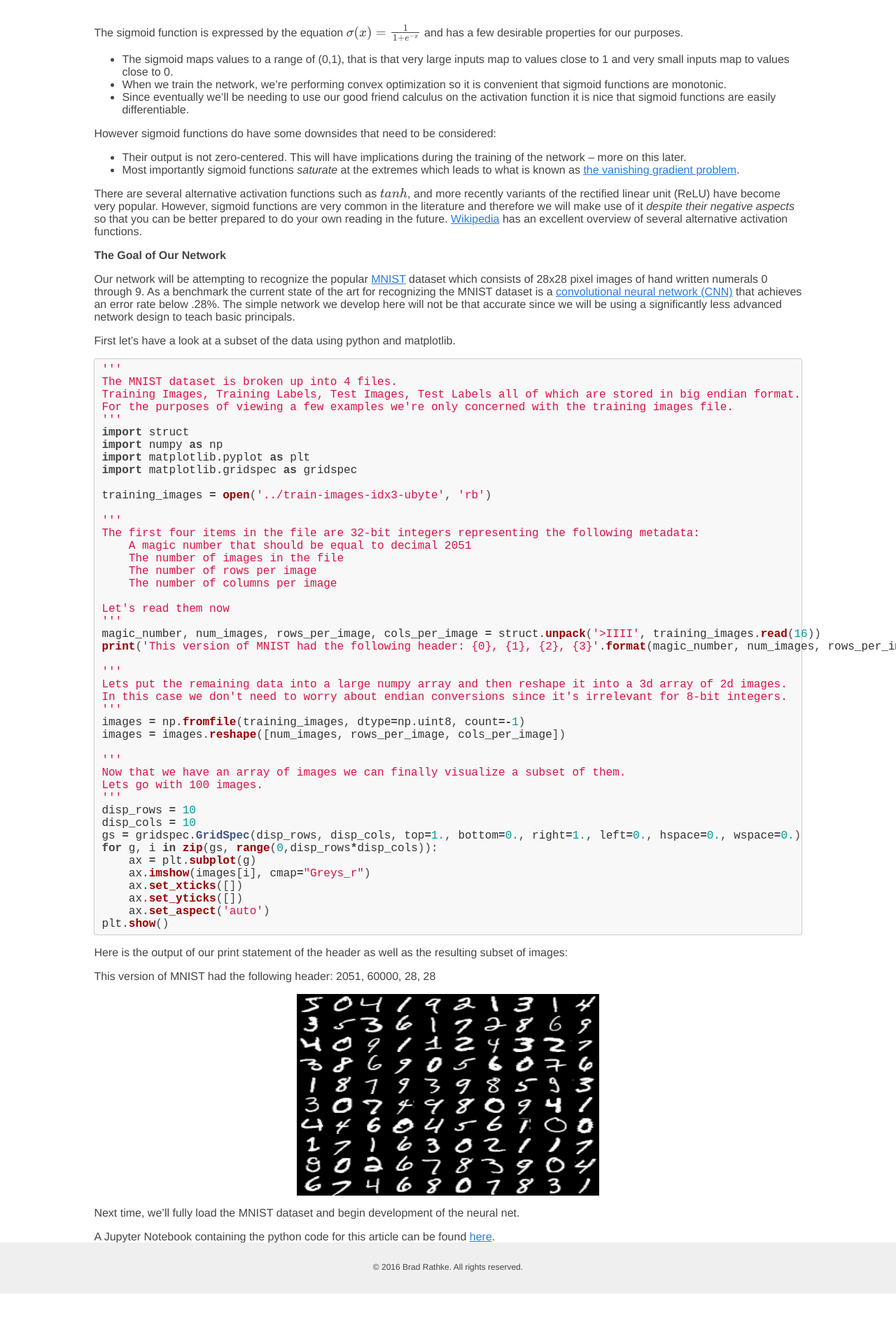
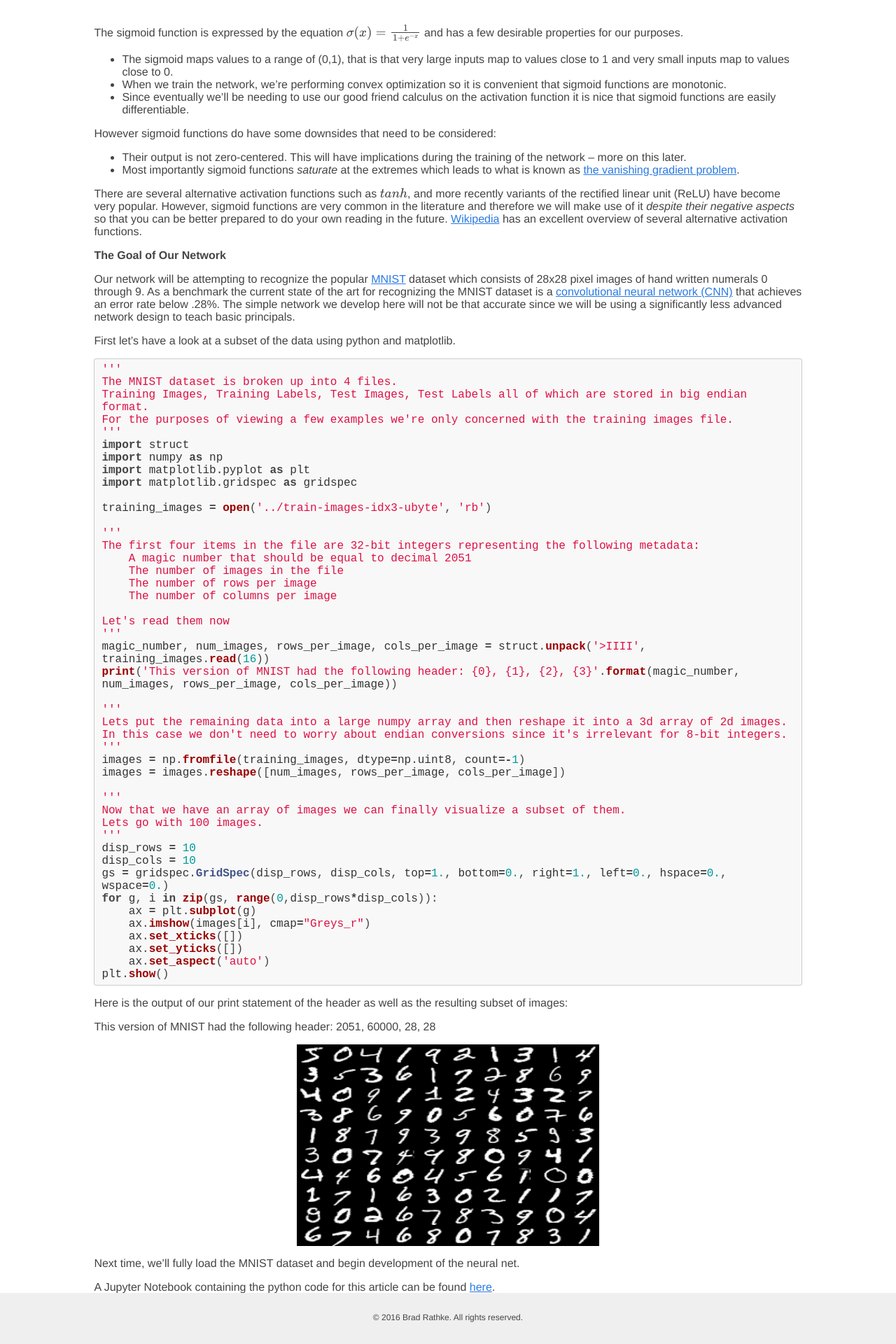
Before and after one commit to BradAtGames/bradatgames.github.io, a Jekyll site: the page built from _posts/2016-09-25-a-gentle-introduction-to-neural-networks-part-1.md, in a window 1280 px wide. Shown: the part 1278-3198 px from the top of the page at 70% size. Built offline with Jekyll 4.4.1, drawn with Linux system fonts in a browser that asks for light colours; nearby versions of some CDN libraries; formulas are drawn with MathJax 3; comment, search, counter and statistics services are not loaded; before the commit the page ends 3126 px from its top, so only the background shows below that.

Commit message:
Fixes for some line wrapping issues in code tags on certain cellphones

```diff
--- a/public/css/style.css
+++ b/public/css/style.css
@@ -3,8 +3,10 @@ html {
     min-height: 100%;
 }
 
-code {
-    word-wrap: break-word;
+pre, code {
+    word-wrap: break-word !important;
+    white-space: pre-wrap !important;
+    overflow-wrap: break-word !important;
 }
 
 footer {
```
